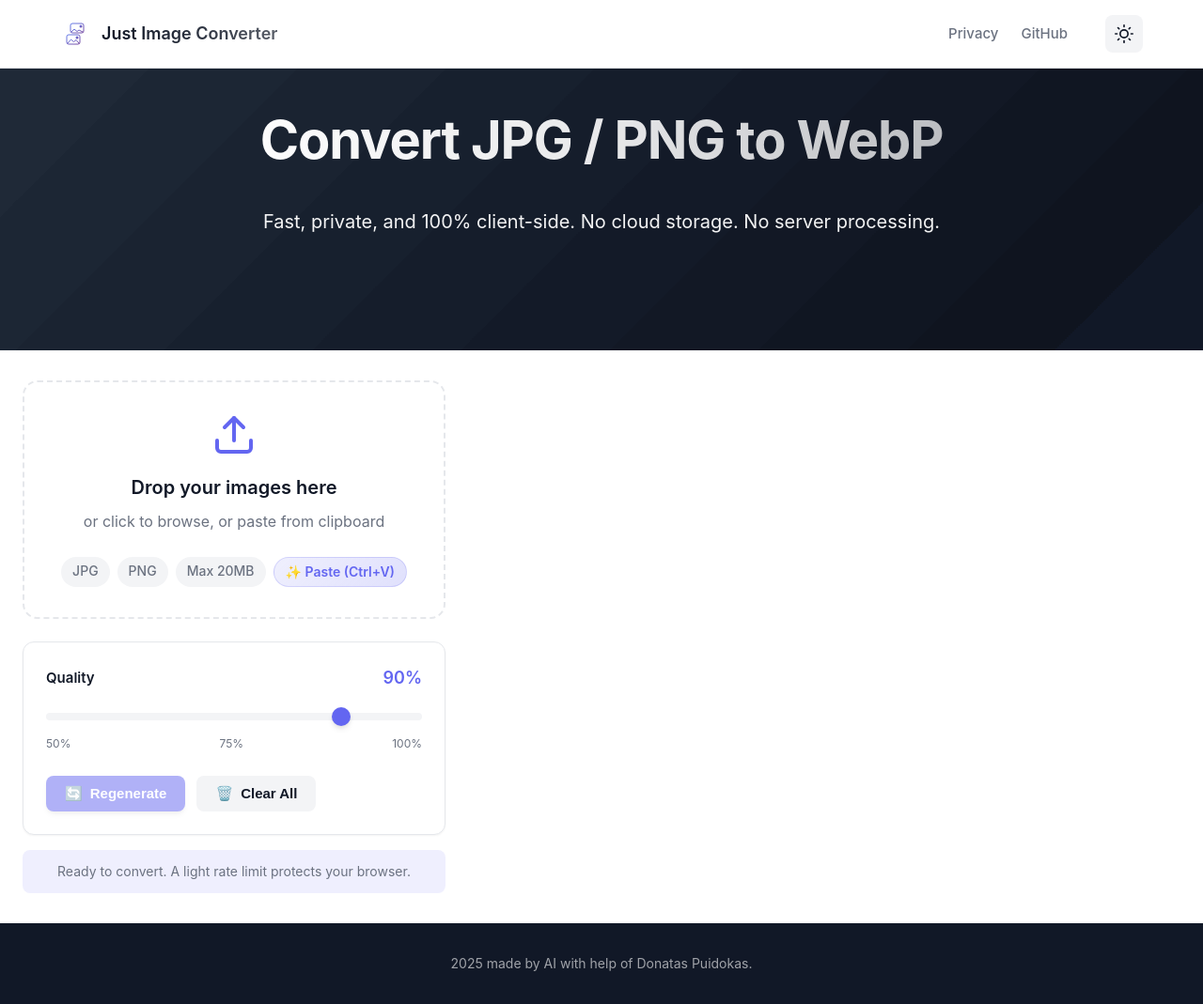
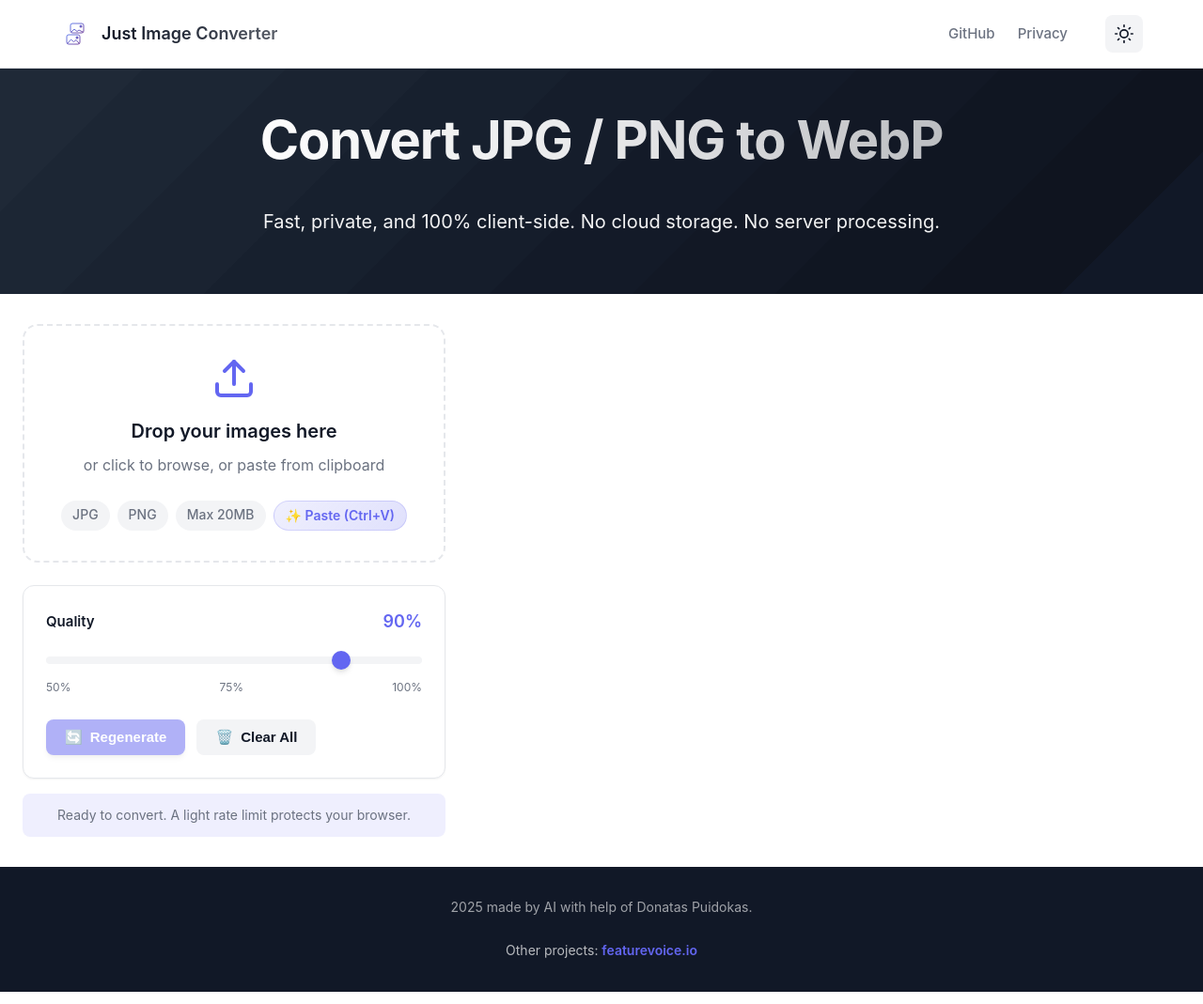
Before and after one commit to donpui/image-converter, a website: page index.html in a window 1280 px wide. Shown: the whole page at 94% size. Drawn offline with Linux system fonts and the light colour scheme.

Commit message:
small updates

```diff
--- a/index.html
+++ b/index.html
@@ -52,8 +52,8 @@
           <span class="navbar__title">Just Image Converter</span>
         </div>
         <div class="navbar__links">
+          <a href="https://github.com/donpui/image-converter" target="_blank" rel="noopener noreferrer" class="navbar__link">GitHub</a>
           <a href="privacy.html" class="navbar__link">Privacy</a>
-          <a href="https://github.com/donpui/image-converter" target="_blank" rel="noopener noreferrer" class="navbar__link">GitHub</a>
           <button id="theme-toggle" class="theme-toggle" type="button" aria-label="Toggle dark mode">
             <svg class="theme-toggle__icon theme-toggle__icon--light" width="20" height="20" viewBox="0 0 24 24" fill="none" stroke="currentColor" stroke-width="2" stroke-linecap="round" stroke-linejoin="round">
               <circle cx="12" cy="12" r="5"></circle>
@@ -142,6 +142,9 @@
         <div class="footer__copyright">
           <p>2025 made by AI with help of Donatas Puidokas.</p>
         </div>
+        <div class="footer__links">
+          Other projects: <a href="https://featurevoice.io" target="_blank">featurevoice.io</a>
+        </div>
       </div>
     </footer>
   </div>
--- a/styles.css
+++ b/styles.css
@@ -819,6 +819,24 @@ body {
   margin: 0;
 }
 
+.footer__links {
+  color: rgba(255, 255, 255, 0.7);
+  font-size: 0.875rem;
+  text-align: center;
+}
+
+.footer__links a {
+  color: var(--color-primary);
+  text-decoration: none;
+  font-weight: 600;
+  transition: var(--transition);
+}
+
+.footer__links a:hover {
+  color: var(--color-primary-hover);
+  text-decoration: underline;
+}
+
 [data-theme="dark"] .footer__link {
   color: var(--color-text-light);
 }
@@ -830,6 +848,18 @@ body {
 [data-theme="dark"] .footer__copyright {
   color: var(--color-text-light);
   opacity: 0.7;
+}
+
+[data-theme="dark"] .footer__links {
+  color: var(--color-text-light);
+}
+
+[data-theme="dark"] .footer__links a {
+  color: #818cf8;
+}
+
+[data-theme="dark"] .footer__links a:hover {
+  color: #a5b4fc;
 }
 
 /* ========== Accessibility ========== */
@@ -923,7 +953,7 @@ body {
 
 /* ========== Privacy Page ========== */
 .page .hero {
-  min-height: 300px;
+  min-height: 240px;
 }
 
 .privacy-page {
```
